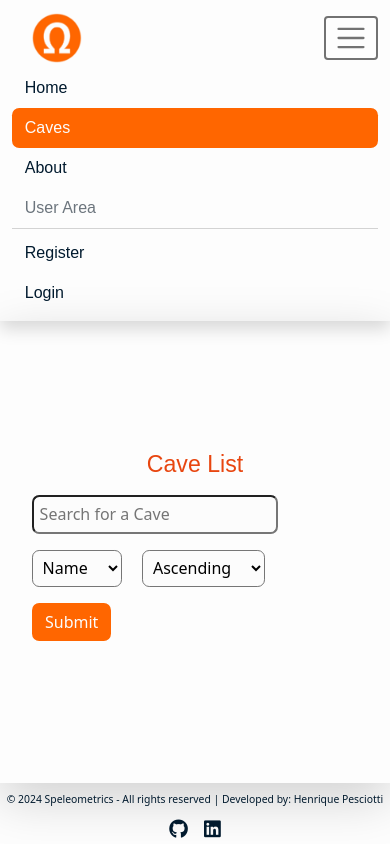
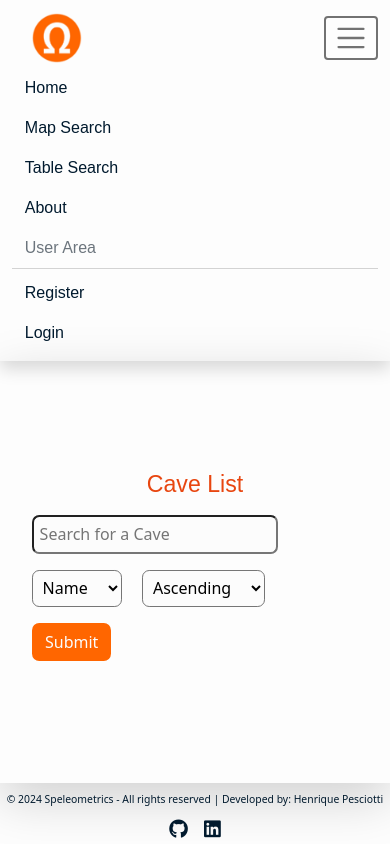
Before and after one commit to Code-Institute-Submissions/Speleometrics, a Django app: template caves/templates/cave/index.html in a window 390 px wide, after a click that opens the changed part. Run offline with Django 4.2, Linux system fonts and the light colour scheme; the template is opened without the code that fills it, so the values that code supplies are empty; some libraries are stand-ins or nearby versions.

Commit message:
fix: various layout and style changes in base html and pages that contain messages

```diff
--- a/caves/templates/cave/cave_page.html
+++ b/caves/templates/cave/cave_page.html
@@ -6,7 +6,7 @@
 
 <div class="container-fluid my-auto">
     <div class="row justify-content-center">
-            <div id="message" class="alert alert-success alert alert-success text-center">
+            <div id="message" class="alert-success text-center">
                 {% if messages %}
                 <ul class="list-unstyled messages">
                     {% for message in messages %}
--- a/caves/templates/cave/index.html
+++ b/caves/templates/cave/index.html
@@ -6,7 +6,7 @@
 <div class="container-fluid m-auto">
     <div class="row">
         <div class="col-12 md-8">
-            <div id="message" class="alert alert-success alert alert-success text-center">
+            <div id="message" class="alert-success text-center">
                 {% if messages %}
                 <ul class="list-unstyled messages">
                     {% for message in messages %}
@@ -18,7 +18,7 @@
             <h3 class="orange text-center p-2">Cave List</h3>
             <!-- Search Bar -->
             <div>
-                <form class="d-sm-flex justify-content-center align-items-center" method="GET">
+                <form class="d-md-flex justify-content-center align-items-center" method="GET">
                     <input class="m-2" type="text" name="q" placeholder="Search for a Cave" value="{{ search_term }}">
                     <!-- Sort -->
                     <select class="m-2" name="sort">
--- a/reports/templates/reports/reports.html
+++ b/reports/templates/reports/reports.html
@@ -8,7 +8,7 @@
     <div class="row align-items-center justify-content-center">
         <div class="col-md-10 my-2">
             <!-- Modal Messages -->
-            <div id="message" class="alert alert-success text-center">
+            <div id="message" class="alert-success text-center">
                 {% if messages %}
                 <ul class="messages list-unstyled">
                     {% for message in messages %}
--- a/reports/templates/reports/reports_page.html
+++ b/reports/templates/reports/reports_page.html
@@ -8,7 +8,7 @@
     <div class="row justify-content-center">
         <div class="col-md-8 my-2">
             <!-- Modal Messages -->
-            <div id="message" class="alert alert-success alert alert-success text-center">
+            <div id="message" class="alert-success text-center">
                 {% if messages %}
                 <ul class="list-unstyled messages">
                     {% for message in messages %}
--- a/static/css/style.css
+++ b/static/css/style.css
@@ -199,8 +199,29 @@ h1, h2, h3, h4 {
     width: 100%;
 }
 
+.alert-success:empty {
+    display: none;
+}
+
+/* nav-item mobile */
+@media (max-width: 800px) {
+    .nav-lg {
+        display: none;
+    }
+    .nav-item-md {
+        display: block;
+    }
+}
+
 /* Media query: tablets and larger (800px and up) */
 @media screen and (min-width: 800px) {
+
+    .nav-lg {
+        display: block;
+    }
+    .nav-item-md {
+        display: none;
+    }
 
     .form-control {
         width: 70%;
--- a/templates/base.html
+++ b/templates/base.html
@@ -6,6 +6,8 @@
 {% url 'account_logout' as logout_url %}
 {% url 'profile' as profile_url %}
 {% url 'reports' as reports_url %}
+{% url 'cave_table' as cave_table_url %}
+{% url 'cave_map' as cave_map_url %}
 
 <!DOCTYPE html>
 <html class="h-100" lang="en">
@@ -68,9 +70,19 @@
                         <a class="nav-link {% if request.path == home_url %}active{% endif %}" aria-current="page"
                             href="{% url 'home' %}">Home</a>
                     </li>
-                    <li class="nav-item">
-                        <a class="nav-link {% if 'cave/' in request.path %}active{% endif %}" aria-current="page"
-                            href="{% url 'home' %}">Caves</a>
+                    <li class="nav-item dropdown nav-lg">
+                        <a class="nav-link dropdown-toggle {% if 'cave/' in request.path %}active{% endif %}" data-bs-toggle="dropdown" href="#" role="button" aria-expanded="false" href="">Caves</a>
+                            <ul class="dropdown-menu">
+                                <li><a class="dropdown-item" href="{% url 'cave_map' %}">Map Search</a></li>
+                                <li><a class="dropdown-item" href="{% url 'cave_table' %}"><i class="fa-solid fa-magnifying-glass"></i> Table Search</a></li>
+                            </ul>
+                    <li class="nav-item-md">
+                        <a class="nav-link {% if request.path == home_url %}active{% endif %}" aria-current="page"
+                            href="{% url 'home' %}">Map Search</a>
+                    </li>
+                    <li class="nav-item-md">
+                        <a class="nav-link {% if request.path == home_url %}active{% endif %}" aria-current="page"
+                             href="{% url 'home' %}">Table Search</a>
                     </li>
                     <li class="nav-item">
                         <a class="nav-link {% if request.path == about_url %}active{% endif %}" aria-current="page"
```
Also changed, not shown: 1 other file.
